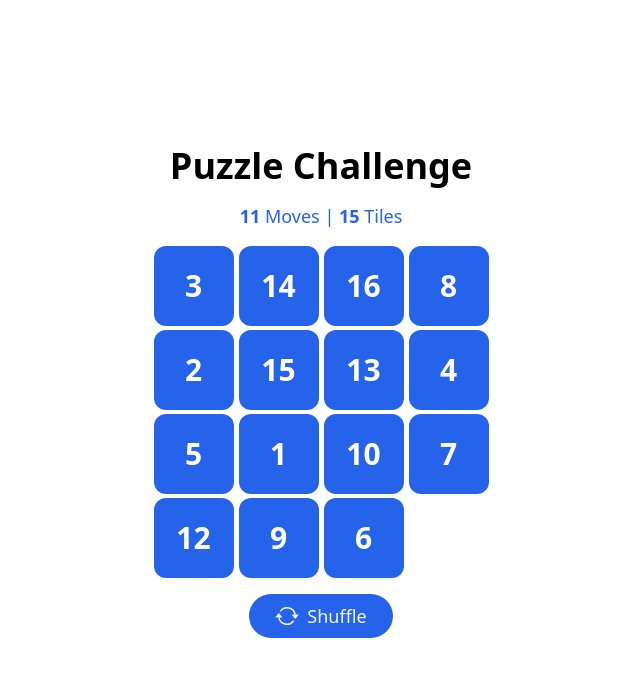
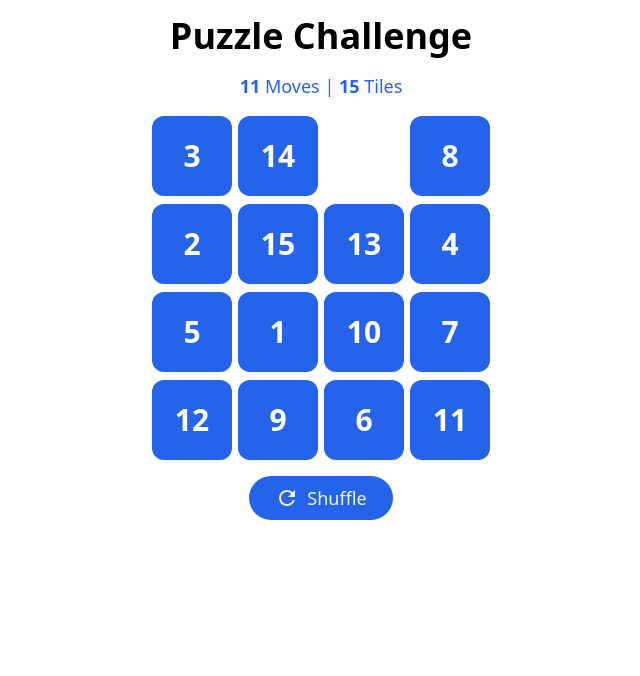
Before and after one commit to jzon200/react-slide-puzzle, a React (Create React App) app: page / in a window 1280 px wide. Shown: the top 676 px of the page, without its empty margins (319-959 px from the left). Built offline with nearby package versions, Linux system fonts and the light colour scheme.

Commit message:
Renamed Components and efficiently randomized a whitespace in the puzzle

```diff
--- a/src/App.tsx
+++ b/src/App.tsx
@@ -1,4 +1,5 @@
-import PuzzleGrid from "./components/PuzzleGrid";
+import { Fragment } from "react";
+import PuzzleBoard from "./components/PuzzleBoard";
 import ShuffleButton from "./components/ShuffleButton";
 
 function App() {
@@ -14,7 +15,7 @@ function App() {
     .map(({ value }) => value);
 
   return (
-    <div className="grid place-items-center h-screen">
+    <Fragment>
       <main className="text-center p-4">
         <h1 className="text-4xl font-bold">Puzzle Challenge</h1>
         <div className="my-4">
@@ -23,10 +24,10 @@ function App() {
             15 <span className="font-normal">Tiles</span>
           </strong>
         </div>
-        <PuzzleGrid numbers={shuffled} />
+        <PuzzleBoard numbers={shuffled} />
         <ShuffleButton />
       </main>
-    </div>
+    </Fragment>
   );
 }
 
--- /dev/null
+++ b/src/components/PuzzleBoard.tsx
@@ -0,0 +1,22 @@
+import PuzzleTile from "./PuzzleTile";
+
+type Props = {
+  numbers: number[];
+};
+
+export default function PuzzleBoard(props: Props) {
+  return (
+    <div className="flex justify-center">
+      <div className="w-[21rem] grid grid-cols-4 place-items-center gap-2">
+        {props.numbers.map((number, index) => {
+          // TODO: Get the current position of whitespace then compare to other tile's position
+          if (number === 16) {
+            return <div key={index} />;
+          }
+
+          return <PuzzleTile key={index} text={number} />;
+        })}
+      </div>
+    </div>
+  );
+}
--- a/src/components/PuzzleGrid.tsx
+++ /dev/null
@@ -1,17 +0,0 @@
-import PuzzleButton from "./PuzzleButton";
-
-type Props = {
-  numbers: number[];
-};
-
-export default function PuzzleGrid(props: Props) {
-  return (
-    <div className="flex justify-center">
-      <div className="w-[21rem] grid grid-cols-4 place-items-center gap-1">
-        {props.numbers.map((number, index) => (
-          <PuzzleButton key={index} text={number} />
-        ))}
-      </div>
-    </div>
-  );
-}
--- a/src/components/PuzzleButton.tsx
+++ b/src/components/PuzzleTile.tsx
@@ -23,7 +23,7 @@ type Props = {
 //   },
 // };
 
-export default function PuzzleButton(props: Props) {
+export default function PuzzleTile(props: Props) {
   const [touched, setTouched] = useState(false);
 
   return (
@@ -34,17 +34,17 @@ export default function PuzzleButton(props: Props) {
       dragConstraints={{
         left: 0,
         right: 85,
-        bottom: 0,
-        top: 0,
+        top: 50,
+        bottom: 50,
       }}
-      dragDirectionLock
       dragElastic={false}
+      dragTransition={{ power: 0, timeConstant: 5000 }}
       onClick={() => {
         setTouched((prevState) => !prevState);
       }}
       className="w-20 h-20 p-4 grid place-items-center
      rounded-xl text-3xl font-bold bg-blue-600 text-white
-     hover:bg-blue-400 last-of-type:hidden"
+     hover:bg-blue-400"
     >
       {props.text}
     </motion.button>
--- a/src/components/ShuffleButton.tsx
+++ b/src/components/ShuffleButton.tsx
@@ -1,13 +1,14 @@
-import { BsArrowRepeat } from "react-icons/bs";
+import { MdRefresh } from "react-icons/md";
 
 export default function ShuffleButton() {
   return (
     <div className="flex m-4 justify-center">
       <button
         className="flex justify-center items-center gap-2 w-36 p-2
-        bg-blue-600 text-blue-50 font-medium text-lg rounded-full"
+        bg-blue-600 text-blue-50 font-medium text-lg rounded-full
+        hover:bg-blue-500"
       >
-        <BsArrowRepeat size={24} />
+        <MdRefresh size={24} />
         Shuffle
       </button>
     </div>
```
